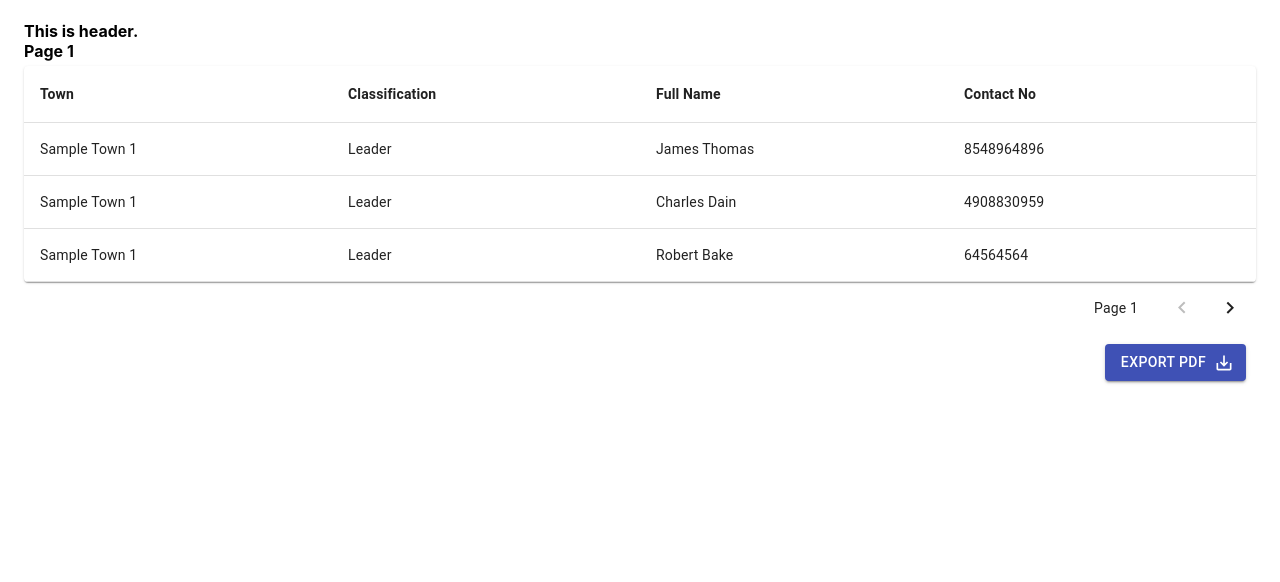
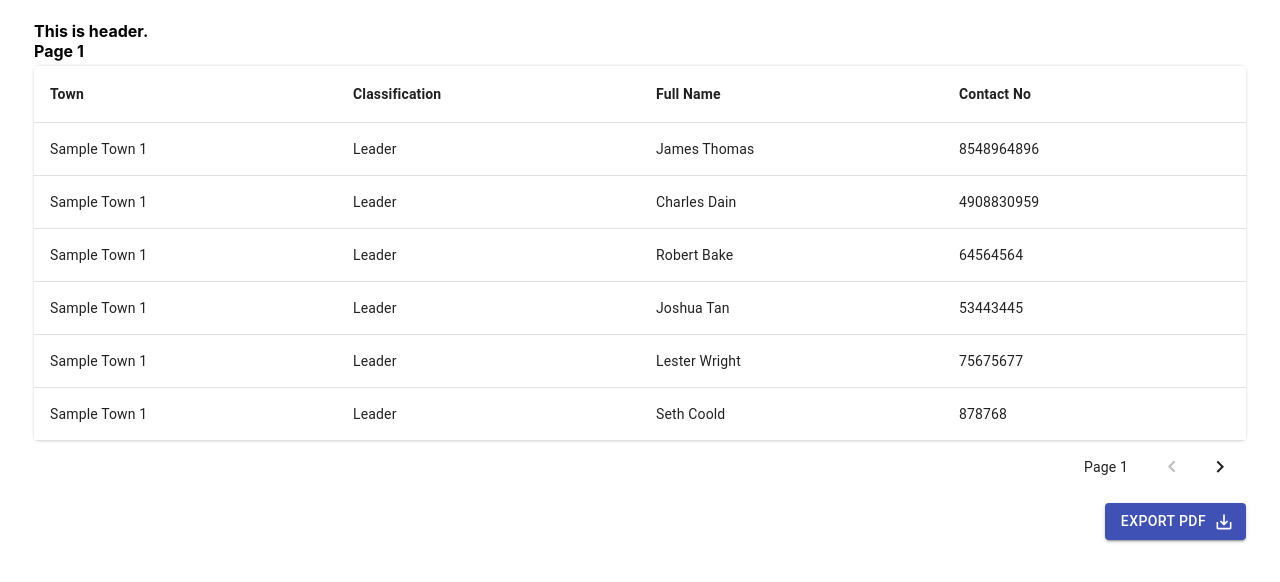
Before and after one commit to melqonyan99/ReactPrintTable, a React (Create React App) app: page / in a window 1280 px wide. Shown: the top 582 px of the page. Built offline with nearby package versions, Linux system fonts and the light colour scheme.

Commit message:
Changed data

```diff
--- a/src/components/Table.jsx
+++ b/src/components/Table.jsx
@@ -69,12 +69,18 @@ export const TableComponent = () => {
 
   return (
     <Grid container direction="column">
-      <Grid>
+      <Grid
+        ref={printableTable}
+        style={{ paddingLeft: "10px", paddingRight: "10px" }}
+      >
         <div>
           <h4 style={{ marginBottom: 0 }}>This is header.</h4>
           <h4 style={{ marginTop: 0, marginBottom: "5px" }}>Page {page + 1}</h4>
         </div>
-        <TableContainer component={Paper} ref={printableTable}>
+        <TableContainer
+          style={{ boxShadow: "0px 0px 5px -3px" }}
+          component={Paper}
+        >
           <Table className={classes.table} aria-label="simple table">
             <TableHead>
               <TableRow>
--- a/src/data/TableData.js
+++ b/src/data/TableData.js
@@ -7,7 +7,29 @@ export const TableData = [
       classification: "Leader",
       town: "Sample Town 1",
     },
-    "5th": [],
+    "5th": [
+      {
+        id: "55553434",
+        full_name: "Joshua Tan",
+        contact_number: "53443445",
+        classification: "Leader",
+        town: "Sample Town 1",
+      },
+      {
+        id: "3455",
+        full_name: "Lester Wright",
+        contact_number: "75675677",
+        classification: "Leader",
+        town: "Sample Town 1",
+      },
+      {
+        id: "867867876769",
+        full_name: "Seth Coold",
+        contact_number: "878768",
+        classification: "Leader",
+        town: "Sample Town 1",
+      },
+    ],
     "3rd": {
       id: "6566",
       full_name: "Charles Dain",
```
